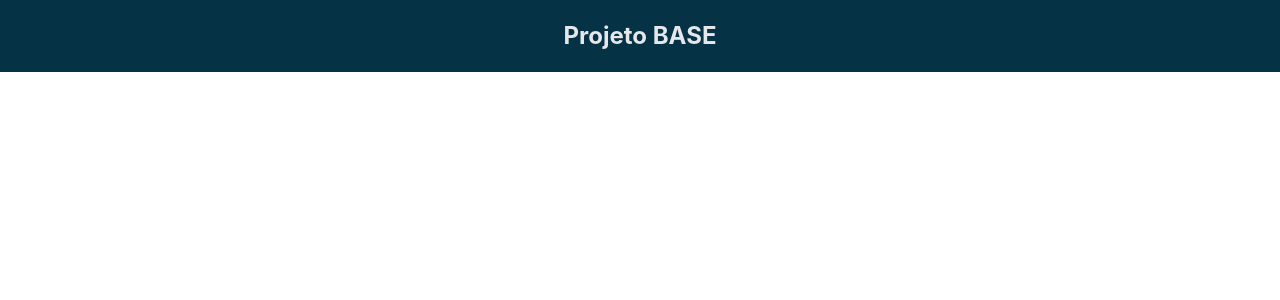
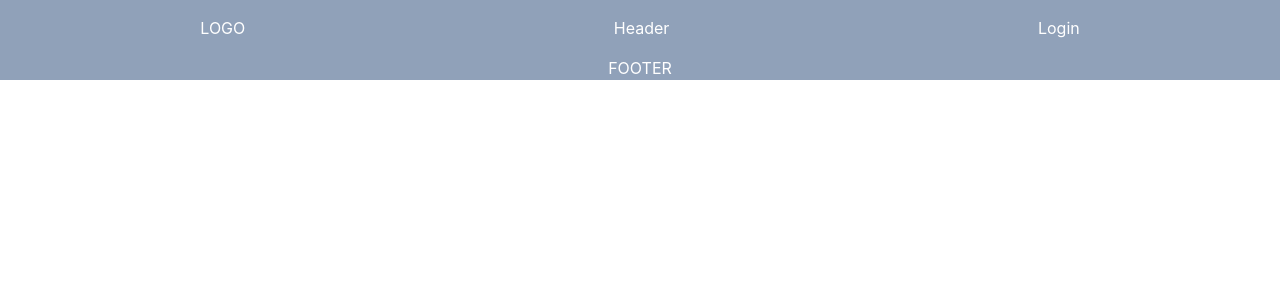
Before and after one commit to gpcsantos/app-git03, a React (Vite) app: page / in a window 1280 px wide. Shown: the top 300 px of the page. Built offline with nearby package versions, Linux system fonts and the light colour scheme.

Commit message:
feat: Atualização Header e Footer

```diff
--- a/src/App.jsx
+++ b/src/App.jsx
@@ -1,9 +1,14 @@
+import Footer from "./components/Footer";
+import Header from "./components/Header";
+
 function App() {
   return (
     <>
-      <div className="p-5 bg-cyan-950 text-gray-200 flex justify-center ">
-        <h1 className="text-2xl font-bold">Projeto BASE</h1>
-      </div>
+      <Header />
+      {/* <div className="p-5 bg-cyan-950 text-gray-200 flex justify-center "> */}
+        {/* <h1 className="text-2xl font-bold">Projeto BASE</h1> */}
+      {/* </div> */}
+      <Footer />
     </>
   );
 }
--- /dev/null
+++ b/src/components/Footer.jsx
@@ -0,0 +1,7 @@
+export default function Footer() {
+    return (
+        <footer className="w-full flex justify-center text-white bg-slate-400 bottom-0 left-0">
+            <div>FOOTER</div>
+        </footer>
+    )
+}
--- /dev/null
+++ b/src/components/Header.jsx
@@ -0,0 +1,12 @@
+export default function Header() {
+    return (
+        <header className="w-full flex justify-around bg-slate-400 p-4 text-white fixed-top top-0 left-0">
+            <div>
+                LOGO</div>
+            <h2>
+                Header</h2>
+            <div>
+                Login</div>
+        </header >
+    )
+}
--- a/src/main.jsx
+++ b/src/main.jsx
@@ -9,5 +9,5 @@ createRoot(document.getElementById("root")).render(
     <BrowserRouter>
       <App />
     </BrowserRouter>
-  </StrictMode>,
+  </StrictMode>
 );
```
Also changed, not shown: 2 other files (tests, documents, lock files or other folders).
